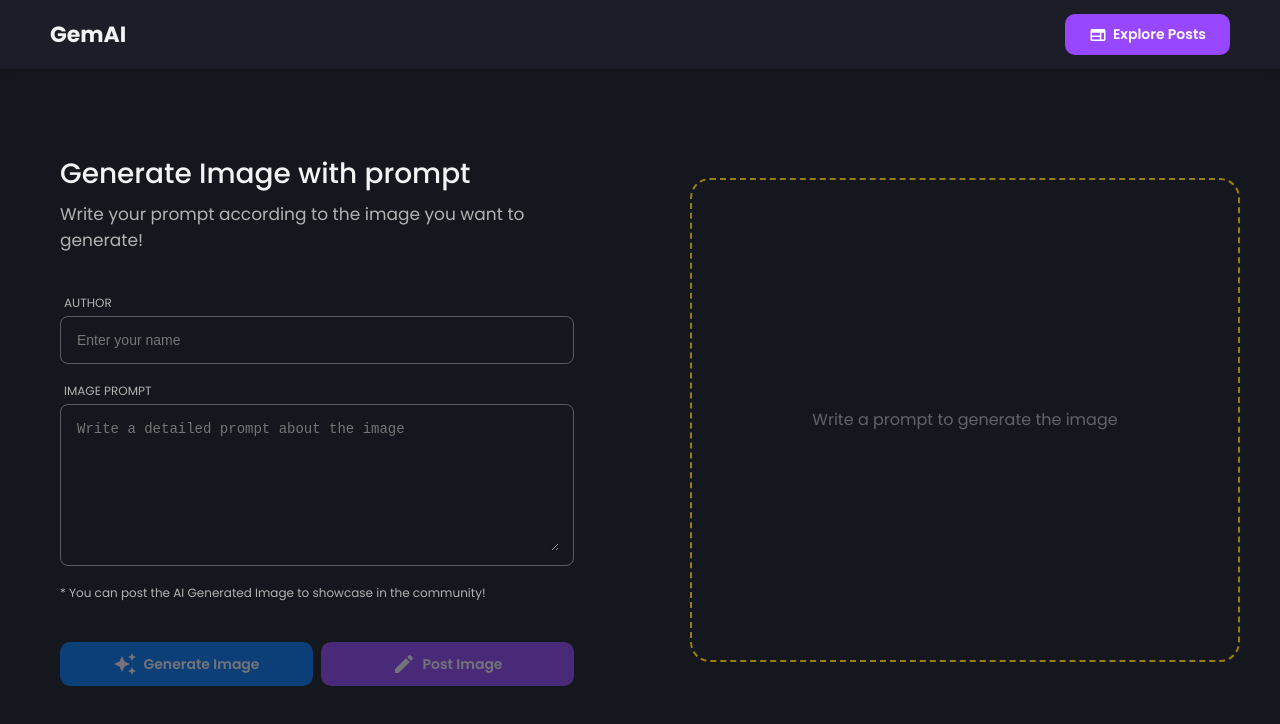
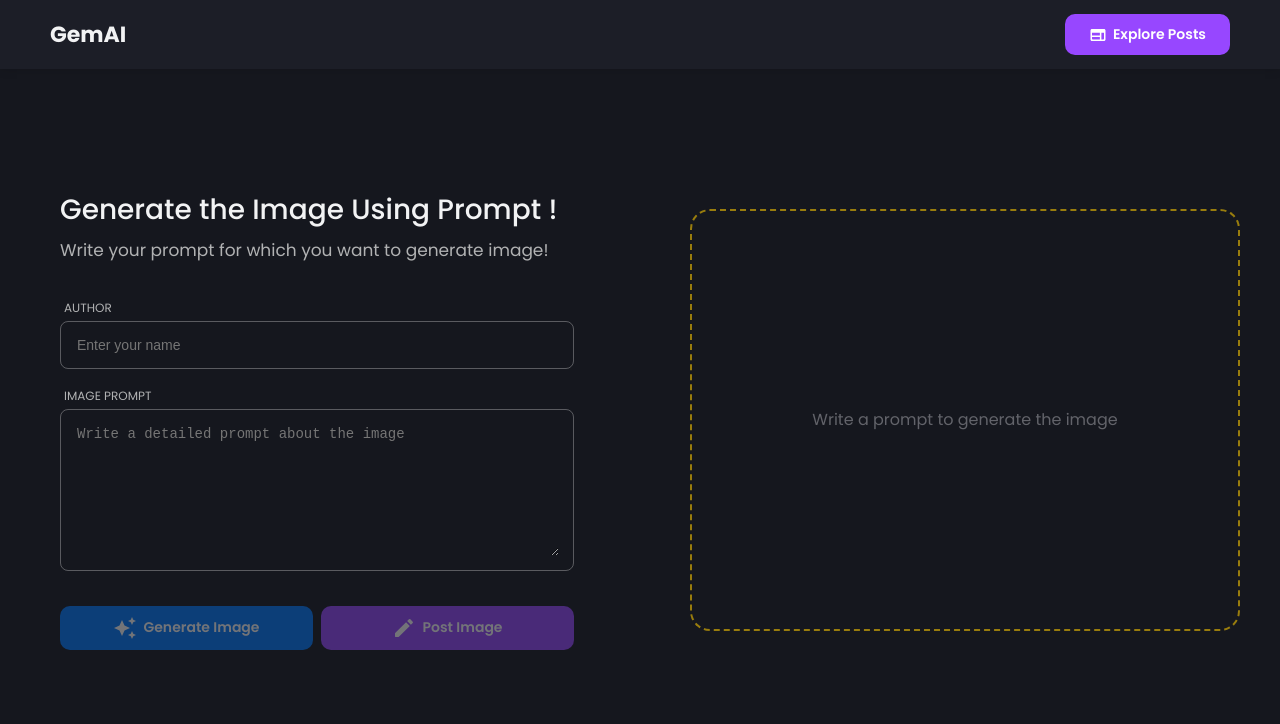
Before and after one commit to Snehal456/AI_Image_Generation_app, a React (Create React App) app in the folder client/: page /post in a window 1280 px wide. Shown: the top 724 px of the page. Built offline with nearby package versions, Linux system fonts and the light colour scheme.

Commit message:
Update GenerateImage.jsx

```diff
--- a/client/src/components/form/GenerateImage.jsx
+++ b/client/src/components/form/GenerateImage.jsx
@@ -92,9 +92,9 @@ const GenerateImage = ({
   return (
     <Form>
       <Top>
-        <Title>Generate Image with prompt</Title>
+        <Title>Generate the Image Using Prompt ! </Title>
         <Desc>
-          Write your prompt according to the image you want to generate!
+          Write your prompt for which you want to generate image!
         </Desc>
       </Top>
       <Body>
@@ -114,8 +114,7 @@ const GenerateImage = ({
           value={post.prompt}
           handelChange={(e) => setPost({ ...post, prompt: e.target.value })}
         />
-        {error && <div style={{ color: "red" }}>{error}</div>}* You can post the
-        AI Generated Image to showcase in the community!
+        {error && <div style={{ color: "red" }}>{error}</div>}
       </Body>
       <Actions>
         <Button
```
